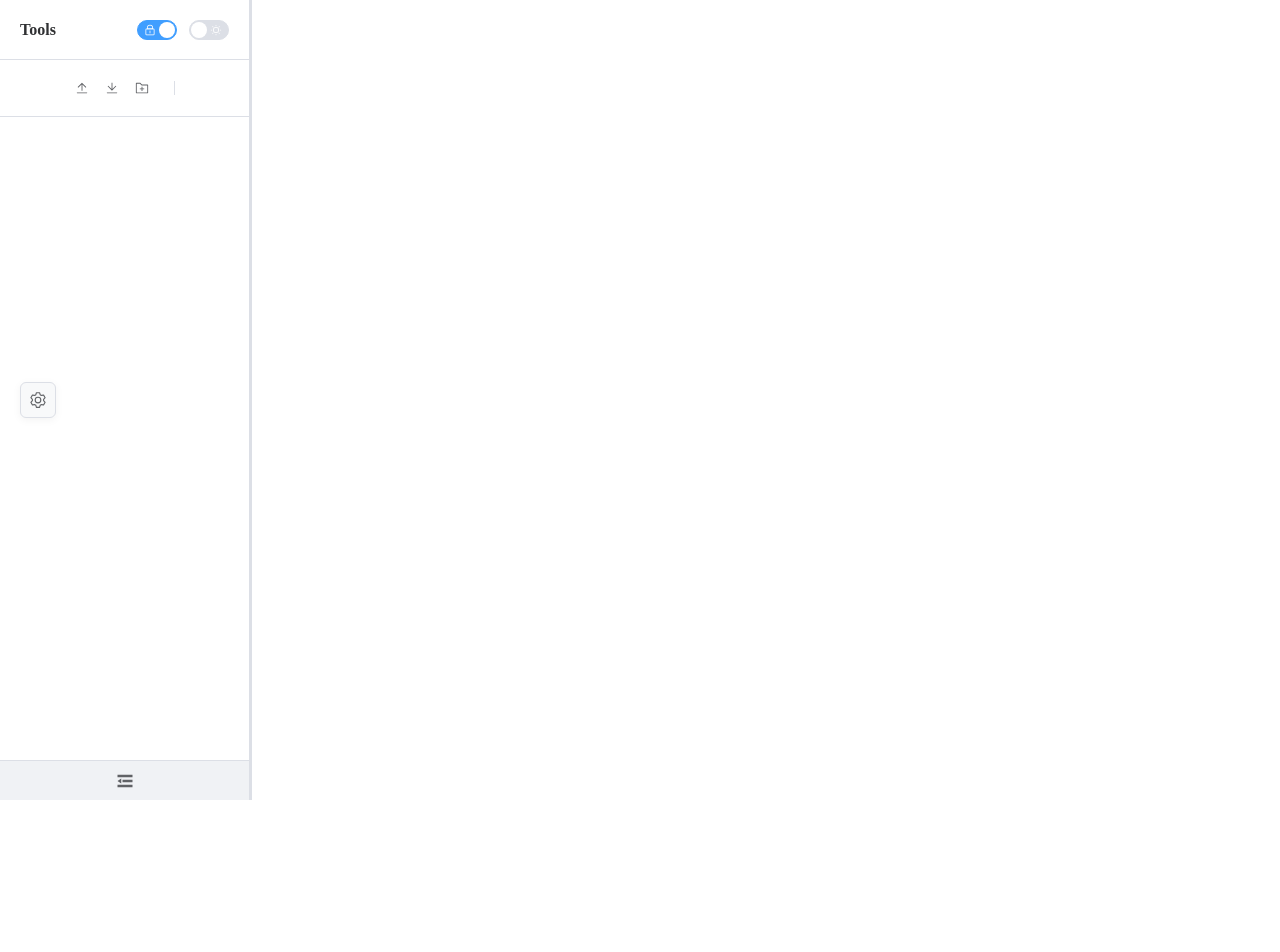
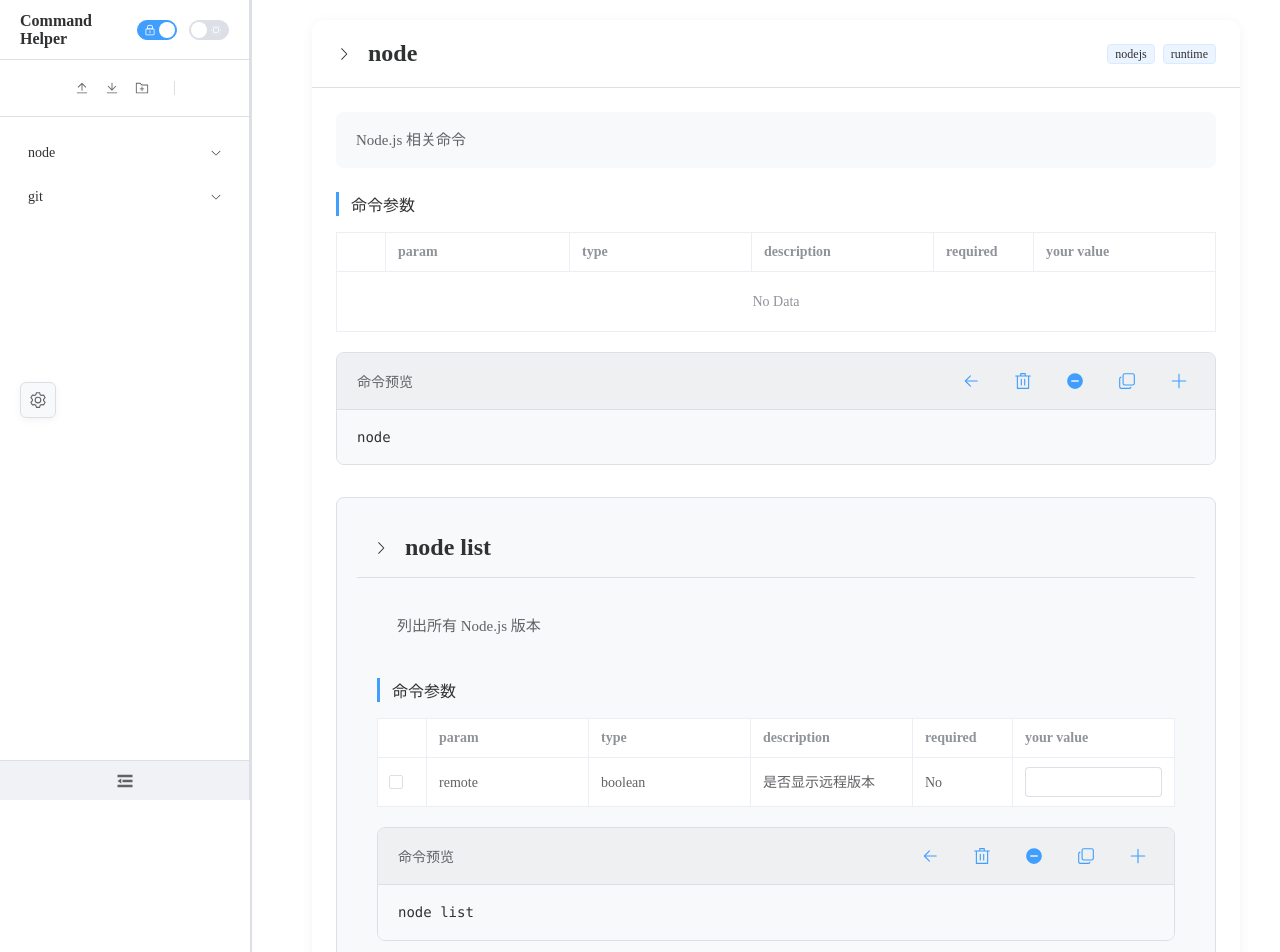
Before and after one commit to fretory/param-bob, a Vue app: page / in a window 1280 px wide. Shown: the top 952 px of the page. Before the commit the page ends 800 px from the top, so only its background shows below. Built offline with nearby package versions, Linux system fonts and the light colour scheme.

Commit message:
fix: 修复预览问题

```diff
--- a/config/tools.yaml
+++ b/config/tools.yaml
@@ -1,10 +1,40 @@
-- name: "示例工具"
-  description: "这是一个示例工具配置"
-  commands:
-    - name: "示例命令"
-      template: "echo 'Hello World'"
-      params:
-        - name: "message"
-          description: "要显示的消息"
+- name: "node"
+  description: "Node.js 相关命令"
+  template: "{command}"
+  tags: ["nodejs", "runtime"]
+  globalParams:
+    - param: "output"
+      type: "string"
+      description: "输出格式"
+      default: "json"
+      required: false
+  subCommands:
+    - name: "list"
+      description: "列出所有 Node.js 版本"
+      template: "list {remote}"
+      parameters:
+        - param: "remote"
+          type: "boolean"
+          description: "是否显示远程版本"
+          default: "true"
+          required: false
+
+- name: "git"
+  description: "Git 相关命令"
+  template: "git {command}"
+  tags: ["git", "vcs"]
+  globalParams:
+    - param: "verbose"
+      type: "boolean"
+      description: "显示详细信息"
+      default: "false"
+      required: false
+  subCommands:
+    - name: "commit"
+      description: "提交更改"
+      template: "commit -m '{message}'"
+      parameters:
+        - param: "message"
           type: "string"
-          default: "Hello World"
+          description: "提交信息"
+          required: true
--- a/src/App.vue
+++ b/src/App.vue
@@ -26,7 +26,7 @@
     <el-container>
       <el-aside :width="isNavVisible ? '250px' : '0'" class="sidebar">
         <div class="nav-header">
-          <span>{{ toolConfig?.name || 'Tools' }}</span>
+          <span>{{ 'Command Helper' }}</span>
           <div class="nav-controls">
             <el-tooltip content="只读模式" placement="bottom">
               <el-switch
@@ -282,51 +282,57 @@ watch(globalParamsWidth, (newValue) => {
 const LOCAL_STORAGE_CONFIG_KEY = 'tools_config'
 
 // 修改配置数据的初始化
-const toolConfig = ref<ToolConfig | null>(null)
-const commands = computed(() => toolConfig.value?.commands || [])
-
-// 修改加载配置文件的函数
-onMounted(async () => {
+const toolConfig = ref<ToolConfig>({
+  commands: [],
+  globalParameters: []
+})
+
+// 添加初始化函数
+const initConfig = async () => {
   try {
     // 先尝试从 localStorage 读取配置
     const savedConfig = localStorage.getItem(LOCAL_STORAGE_CONFIG_KEY)
     if (savedConfig) {
       const config = JSON.parse(savedConfig)
-      toolConfig.value = config
-
-      // 初始化全局参数
-      if (config.globalParameters && toolSelector.value) {
-        toolSelector.value.parameters = config.globalParameters.map((param: { param: string; value?: string; default?: string }) => ({
-          name: param.param,
-          value: param.value || param.default || '',
-          enabled: true
-        }))
+      toolConfig.value = {
+        commands: config.commands || [],
+        globalParameters: config.globalParameters || []
       }
     } else {
       // 如果没有本地缓存，则加载默认配置
-      const config = await loadConfig('/config/tools.yaml')
-      toolConfig.value = config
-
-      if (config.globalParameters && toolSelector.value) {
-        toolSelector.value.parameters = config.globalParameters.map((param: { param: string; value?: string; default?: string }) => ({
-          name: param.param,
-          value: param.value || param.default || '',
-          enabled: true
-        }))
+      const config = await loadConfig()
+      toolConfig.value = {
+        commands: config.commands || [],
+        globalParameters: config.globalParameters || []
       }
+    }
+
+    // 初始化全局参数
+    if (toolSelector.value && toolConfig.value.globalParameters) {
+      toolSelector.value.parameters = toolConfig.value.globalParameters.map(param => ({
+        name: param.param,
+        value: param.value || param.default || '',
+        enabled: true
+      }))
     }
   } catch (error) {
     console.error('Failed to load config:', error)
     ElMessage.error('加载配置文件失败')
-  }
+    // 确保即使加载失败也有一个有效的初始状态
+    toolConfig.value = {
+      commands: [],
+      globalParameters: []
+    }
+  }
+}
+
+// 在 onMounted 中调用初始化函数
+onMounted(() => {
+  initConfig()
 })
 
-// 添加配置变化的监听
-watch(() => toolConfig.value, (newConfig) => {
-  if (newConfig) {
-    localStorage.setItem(LOCAL_STORAGE_CONFIG_KEY, JSON.stringify(newConfig))
-  }
-}, { deep: true })
+// 修改计算属性
+const commands = computed(() => toolConfig.value?.commands || [])
 
 const scrollToCommand = (cmdName: string, event?: MouseEvent) => {
   if (event) {
@@ -402,7 +408,10 @@ const onFileSelected = async (event: Event) => {
         ? JSON.parse(content)
         : yaml.load(content)
 
-      toolConfig.value = config
+      toolConfig.value = {
+        commands: config.commands || [],
+        globalParameters: config.globalParameters || []
+      }
 
       // 重置并初始化全局参数
       if (toolSelector.value) {
@@ -430,18 +439,13 @@ const onFileSelected = async (event: Event) => {
   input.value = ''
 }
 
-// 处理文件导出
+// 修改文件导出处理函数
 const handleFileExport = () => {
-  if (!toolConfig.value) {
-    ElMessage.warning('没有出的配置')
-    return
-  }
-
   try {
     // 创建要导出的配置副本并排序
     const exportConfig = {
-      ...toolConfig.value,
-      commands: [...toolConfig.value.commands].sort((a, b) => a.name.localeCompare(b.name))
+      commands: [...toolConfig.value.commands].sort((a, b) => a.name.localeCompare(b.name)),
+      globalParameters: toolConfig.value.globalParameters
     }
 
     const content = yaml.dump(exportConfig)
@@ -507,26 +511,25 @@ const handleResetConfig = async () => {
     )
 
     // 加载默认配置
-    const config = await loadConfig('/config/tools.yaml')
-    toolConfig.value = config
+    const config = await loadConfig()
+    toolConfig.value = {
+      commands: config.commands || [],
+      globalParameters: config.globalParameters || []
+    }
 
     // 重置并初始化全局参数
-    if (toolSelector.value) {
-      if (config.globalParameters) {
-        toolSelector.value.parameters = config.globalParameters.map((value: Parameter) => ({
-          name: value.param,
-          value: value.value || value.default || '',
-          enabled: true
-        }))
-      } else {
-        toolSelector.value.parameters = []
-      }
+    if (toolSelector.value && config.globalParameters) {
+      toolSelector.value.parameters = config.globalParameters.map(param => ({
+        name: param.param,
+        value: param.value || param.default || '',
+        enabled: true
+      }))
     }
 
     // 清除本地缓存
     localStorage.removeItem(LOCAL_STORAGE_CONFIG_KEY)
 
-    ElMessage.success('��复默认配置')
+    ElMessage.success('恢复默认配置')
   } catch (error) {
     if (error !== 'cancel') {
       console.error('Failed to reset config:', error)
@@ -574,13 +577,25 @@ const showCommandEditor = () => {
 }
 
 const handleAddCommand = (command: Command) => {
-  if (!toolConfig.value) return
+  if (!toolConfig.value) {
+    toolConfig.value = {
+      commands: [],
+      globalParameters: []
+    }
+  }
+
+  if (!toolConfig.value.commands) {
+    toolConfig.value.commands = []
+  }
 
   // 添加新命令
   toolConfig.value.commands.push(command)
 
   // 对命令列表进行排序
   toolConfig.value.commands.sort((a, b) => a.name.localeCompare(b.name))
+
+  // 关闭命令编辑器
+  isCommandEditorVisible.value = false
 
   ElMessage.success('命令添加成功')
 }
@@ -919,7 +934,7 @@ body {
   color: var(--text-primary) !important;
 }
 
-/* 暗色模式下表格选中行的样�� */
+/* 暗色模式下表格选中行的样式 */
 .dark-mode .el-table tr.current-row > td.el-table__cell {
   background-color: var(--el-color-primary-light-9);
   color: var(--el-color-primary);
@@ -1199,7 +1214,7 @@ body {
 
 /* 调整主内容区域左边距 */
 .main-content {
-  padding: 20px 40px 20px 60px; /* 增加左侧内边距，为浮动按钮留空�� */
+  padding: 20px 40px 20px 60px; /* 增加左侧内边距，为浮动按钮留空间 */
 }
 
 /* 响应式调整 */
@@ -1268,7 +1283,7 @@ body {
   gap: 2px;
 }
 
-/* 调整按钮样式 */
+/* 整按钮样式 */
 .file-op-btn {
   padding: 6px !important;
   height: 28px !important;
@@ -1435,7 +1450,7 @@ body {
   color: var(--text-primary);
 }
 
-/* 导航菜单容 */
+/* 导航菜单容器 */
 .command-nav-container {
   flex: 1;
   overflow-y: auto;
--- a/src/components/CommandPreview.vue
+++ b/src/components/CommandPreview.vue
@@ -102,20 +102,30 @@ const emit = defineEmits(['clearCurrent', 'goToParent', 'clearAll', 'addToSteps'
 const previewRef = ref<HTMLElement | null>(null)
 
 const previewCommand = computed(() => {
-  const parts = ['tools']
+  const parts = []
+
+  // 获取命令路径部分
+  const pathParts = props.commandPath.split(' ')
+  const command = pathParts[0] // 主命令
+  const subCommand = pathParts.slice(1).join(' ') // 子命令部分
+
+  // 构建基本命令
+  let baseCommand = command
+  if (subCommand) {
+    baseCommand = `${command} ${subCommand}`
+  }
 
   // 添加全局参数
   const globalPart = props.globalParameters
     .filter(param => param.name && param.value && param.enabled)
     .map(param => `--${param.name} ${param.value}`)
     .join(' ')
-  if (globalPart) parts.push(globalPart)
-
-  // 添加命令路径
-  parts.push(props.commandPath.replace(/-/g, ' '))
 
   // 收集所有参数（包括继承的参数和当前命令的参数）
   const allParameters = [
+    // 全局参数
+    ...globalPart ? [globalPart] : [],
+
     // 继承的参数（来自父命令）
     ...props.inheritedParameters
       .filter(param => param.value && (param.enabled || param.required))
@@ -129,11 +139,8 @@ const previewCommand = computed(() => {
 
   // 添加所有参数（去重）
   const uniqueParameters = [...new Set(allParameters)]
-  if (uniqueParameters.length > 0) {
-    parts.push(uniqueParameters.join(' '))
-  }
 
-  return parts.join(' ')
+  return [baseCommand, ...uniqueParameters].join(' ')
 })
 
 // 修改返回父命令的逻辑
@@ -197,7 +204,7 @@ const confirmClearAll = async () => {
 
 // 修改验证函数
 const validateRequiredParams = async () => {
-  // 检查命令自身的必填参数
+  // 检查命令自身必填参数
   const missingParams = props.commandParameters
     .filter(param => param.required && !param.value)
     .map(param => param.param)
--- a/src/components/MainCommand.vue
+++ b/src/components/MainCommand.vue
@@ -253,11 +253,14 @@
         </div>
         <!-- 一级命令预览 -->
         <command-preview
-          v-if="!command.subCommands"
           :global-parameters="globalParameters"
           :command-path="command.name"
+          :command-template="command.template"
           :inherited-parameters="[]"
-          :command-parameters="command.parameters || []"
+          :command-parameters="[
+            ...(command.globalParams || []),
+            ...(command.parameters || [])
+          ]"
           :is-dark="isDark"
           @clear-current="clearCurrentCommand"
           @go-to-parent="() => handleGoToParent(command.name)"
@@ -477,12 +480,14 @@
                   </el-table>
                 </div>
 
-                <!-- 二级命令预览（当没有三级命令时） -->
+                <!-- 二级命令预览 -->
                 <command-preview
-                  v-if="!subCmd.subCommands"
                   :global-parameters="globalParameters"
                   :command-path="`${command.name} ${subCmd.name}`"
-                  :inherited-parameters="command.parameters || []"
+                  :inherited-parameters="[
+                    ...(command.globalParams || []),
+                    ...(command.parameters || [])
+                  ]"
                   :command-parameters="subCmd.parameters || []"
                   :is-dark="isDark"
                   @clear-current="clearCurrentCommand"
@@ -839,7 +844,7 @@ const handleAddParameter = async (targetCommand: Command | SubCommand) => {
       return false
     }
 
-    if (targetCommand.parameters?.some(p => p.param === param)) {
+    if (targetCommand.parameters?.some((p: Parameter) => p.param === param)) {
       ElMessage.error('参数名称已存在')
       return false
     }
@@ -933,7 +938,7 @@ const handleAddParameter = async (targetCommand: Command | SubCommand) => {
 
 /**
  * 滚动到指定命令位置
- * 支持平滑滚动和位置偏移
+ * 支持平滑��动和位置偏移
  *
  * @param commandPath 命令路径
  */
@@ -1000,10 +1005,10 @@ const clearAllCommands = () => {
 
   // 清空子命令的参数
   if (props.command.subCommands) {
-    props.command.subCommands.forEach(subCmd => {
+    props.command.subCommands.forEach((subCmd: SubCommand) => {
       clearParams(subCmd.parameters)
       if (subCmd.subCommands) {
-        subCmd.subCommands.forEach(subSubCmd => {
+        subCmd.subCommands.forEach((subSubCmd: SubCommand) => {
           clearParams(subSubCmd.parameters)
         })
       }
@@ -1030,7 +1035,7 @@ const handleParamInput = (param: Parameter) => {
   if (param.value && !param.enabled && !param.required) {
     param.enabled = true
   }
-  // 如果清空了值且不是必需参数，则自动禁
+  // 如果清空了值且不是必需参数，则自动禁用
   if (!param.value && !param.required) {
     param.enabled = false
   }
@@ -1208,6 +1213,18 @@ const handleDeleteParameter = async (targetCommand: Command | SubCommand, index:
     // 用户取消删除
   }
 }
+
+// 添加命令模板处理方法
+const processTemplate = (template: string, params: Parameter[]) => {
+  let result = template
+  params.forEach(param => {
+    if (param.value && (param.enabled || param.required)) {
+      const placeholder = `{${param.param}}`
+      result = result.replace(placeholder, param.value)
+    }
+  })
+  return result
+}
 </script>
 
 <style scoped>
--- a/src/components/ToolSelector.vue
+++ b/src/components/ToolSelector.vue
@@ -66,6 +66,7 @@
 <script setup lang="ts">
 import { ref, defineExpose, defineProps } from 'vue'
 import { Close, ArrowRight, Plus, Setting, Delete } from '@element-plus/icons-vue'
+import { ElMessage } from 'element-plus'
 
 defineProps<{
   isDark?: boolean
@@ -75,6 +76,8 @@ interface ParamItem {
   name: string;
   value: string;
   enabled: boolean;
+  type?: string;
+  description?: string;
 }
 
 const isCollapsed = ref(false)
@@ -88,12 +91,22 @@ const addParameter = () => {
   parameters.value.push({
     name: '',
     value: '',
-    enabled: true // 新添加的参数默认启用
+    enabled: true,
+    type: 'string',
+    description: ''
   })
 }
 
 const removeParameter = (index: number) => {
   parameters.value.splice(index, 1)
+}
+
+const validateParameter = (param: ParamItem) => {
+  if (!param.name.match(/^[a-z][a-z0-9-]*$/)) {
+    ElMessage.error('参数名称只能包含小写字母、数字和横杠，且必须以字母开头')
+    return false
+  }
+  return true
 }
 
 defineExpose({
--- a/src/types/config.ts
+++ b/src/types/config.ts
@@ -1,33 +1,3 @@
-export interface ToolConfig {
-  // 工具基础信息
-  name: string;                 // 工具名称，例如: "tools"
-  description?: string;         // 工具描述
-  version?: string;            // 工具版本
-  globalParameters?: Parameter[]; // 全局参数配置
-  commands: Command[];         // 命令列表
-}
-
-export interface Command {
-  name: string;
-  description: string;
-  tags?: string[];
-  parameters?: Parameter[];
-  subCommands?: SubCommand[];
-}
-
-export interface SubCommand {
-  name: string;
-  description: string;
-  parameters?: Parameter[];
-  subCommands?: SubSubCommand[];
-}
-
-export interface SubSubCommand {
-  name: string;
-  description: string;
-  parameters: Parameter[];
-}
-
 export interface Parameter {
   param: string;
   type: string;
@@ -37,3 +7,26 @@ export interface Parameter {
   value?: string;
   enabled?: boolean;
 }
+
+export interface SubCommand {
+  name: string;
+  description: string;
+  template: string;
+  parameters?: Parameter[];
+  subCommands?: SubCommand[];
+}
+
+export interface Command {
+  name: string;
+  description: string;
+  template: string;
+  tags?: string[];
+  parameters?: Parameter[];
+  globalParams?: Parameter[];
+  subCommands?: SubCommand[];
+}
+
+export interface ToolConfig {
+  commands: Command[];
+  globalParameters?: Parameter[];
+}
```
Also changed, not shown: src/types/index.ts (+1 -28 lines), src/utils/configLoader.ts (+8 -9 lines).
